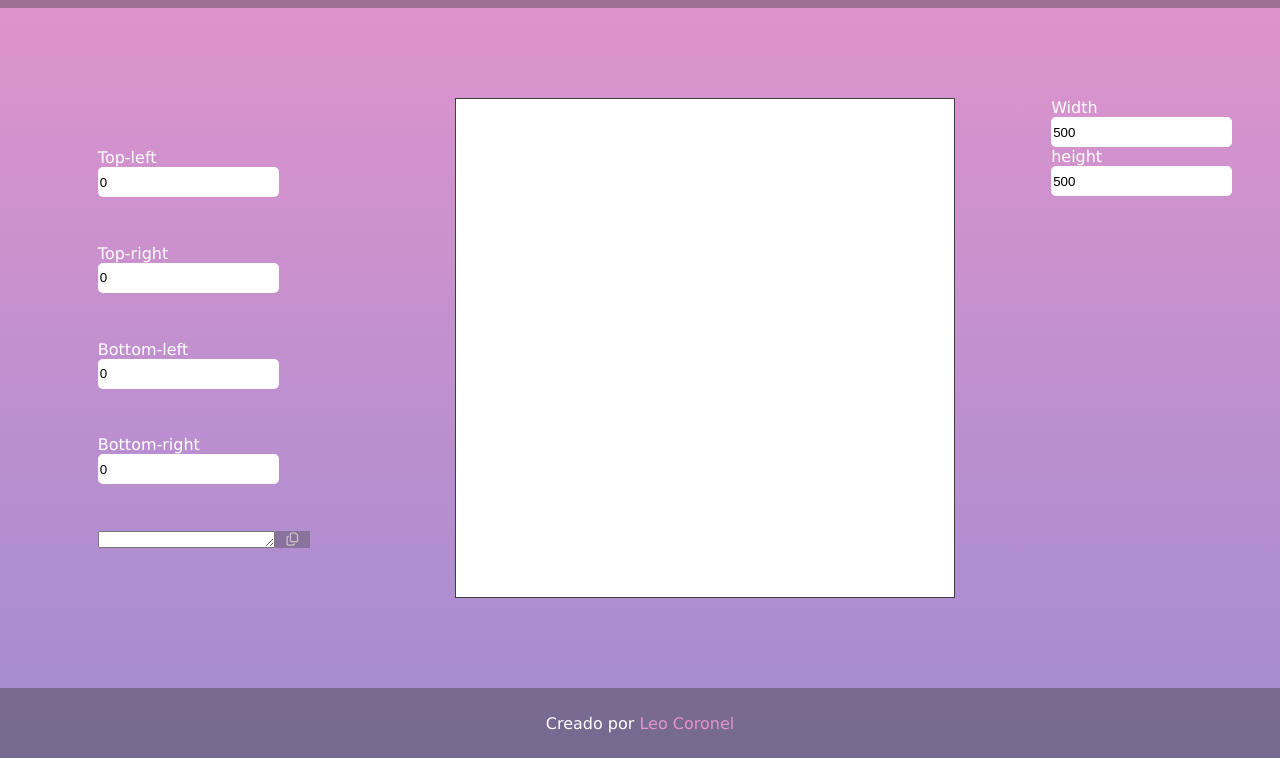
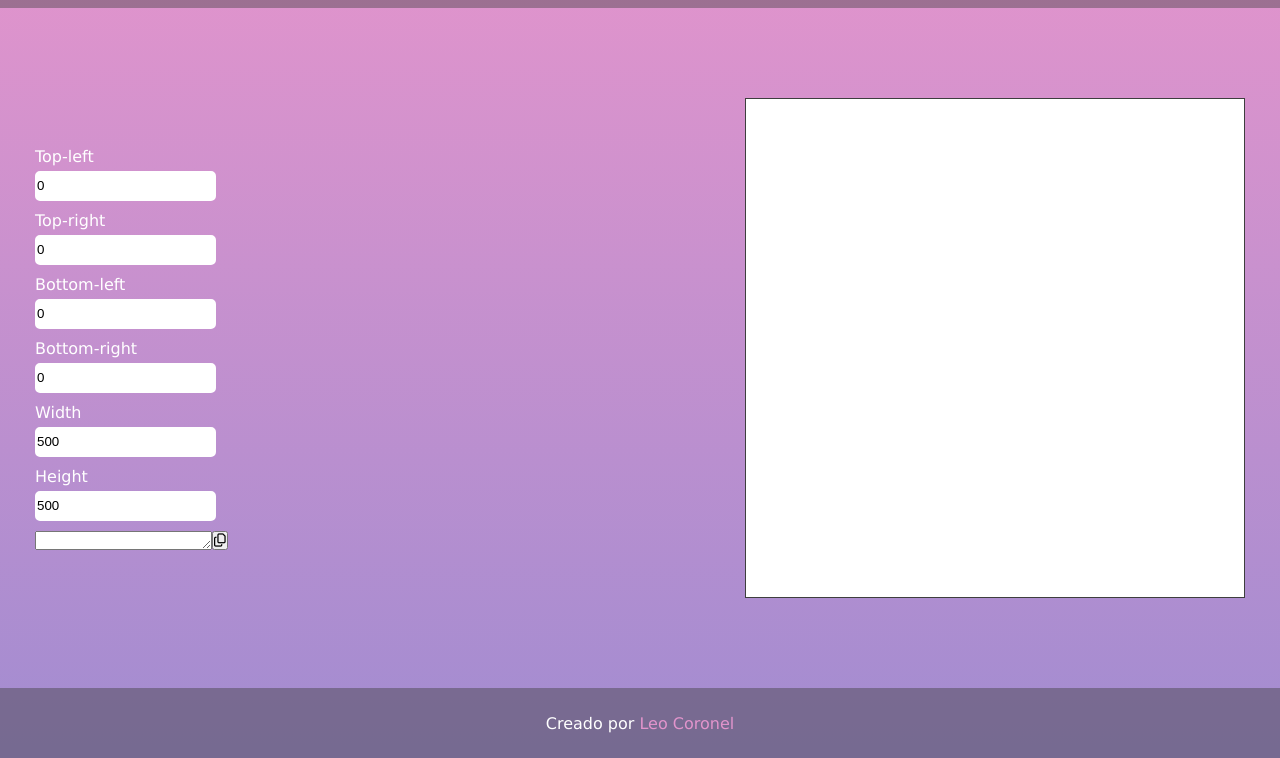
Before and after one commit to LeoCoronel/border-radius-preview, a plain HTML site: page index.html in a window 1280 px wide. Shown: the part 42-800 px from the top of the page. Drawn offline with Linux system fonts and the light colour scheme.

Commit message:
Actualizacion css

```diff
--- a/index.html
+++ b/index.html
@@ -38,6 +38,16 @@
                         <input type="text" name="bottom-right" id="bottom-right" value="0">
                     </div>
 
+                    <div class="input-group">
+                        <label for="width">Width</label>
+                        <input type="text" name="width" id="width" value="500">
+                    </div>
+
+                    <div class="input-group">
+                        <label for="height">Height</label>
+                        <input type="text" name="height" id="height" value="500">
+                    </div>
+
                     <div class="copy-clipboard">
                         <textarea name="textarea" id="radius-input" rows="1" cols="20"></textarea>
                         <button id="copyBtn" href="_blank"><i class="far fa-copy"></i></button>
@@ -47,17 +57,6 @@
 
             <div id="box"></div>
 
-            <div class="input-radius">
-                <div class="input-group">
-                    <label for="width">Width</label>
-                    <input type="text" name="width" id="width" value="500">
-                </div>
-
-                <div class="input-group">
-                    <label for="height">height</label>
-                    <input type="text" name="height" id="height" value="500">
-                </div>
-            </div>
 
         </div>
 
--- a/style.css
+++ b/style.css
@@ -30,11 +30,13 @@ header {
 .wrapper {
     display: flex;
     justify-content: space-around;
+    align-items: center;
+    height: 75%;
 }
 
 form {
     height: 100%;
-    padding: 50px;
+    width: 100%;
     display: flex;
     flex-direction: column;
     justify-content: space-between;
@@ -45,15 +47,18 @@ input[type=text] {
     border: 2px solid white;
     border-radius: 5px;
     display:block;
+    margin-top: 5px;
+    margin-bottom: 10px;
 }
 
 .copy-clipboard {
     display: flex;
+    width: 100%;
 }
 
-.copy-clipboard button {
+#coby-btn {
     height: 100%;
-    width: 35px;
+    width: 50px;
     border: none;
     background-color: #3e3e3e59;
     color: rgb(204, 198, 198);
@@ -79,3 +84,11 @@ footer p a {
     color: #e294cc;
     text-decoration: none;
 }
+
+.input-group {
+    width: 100%;
+}
+
+.input-radius {
+    width: 50%;
+}
```
